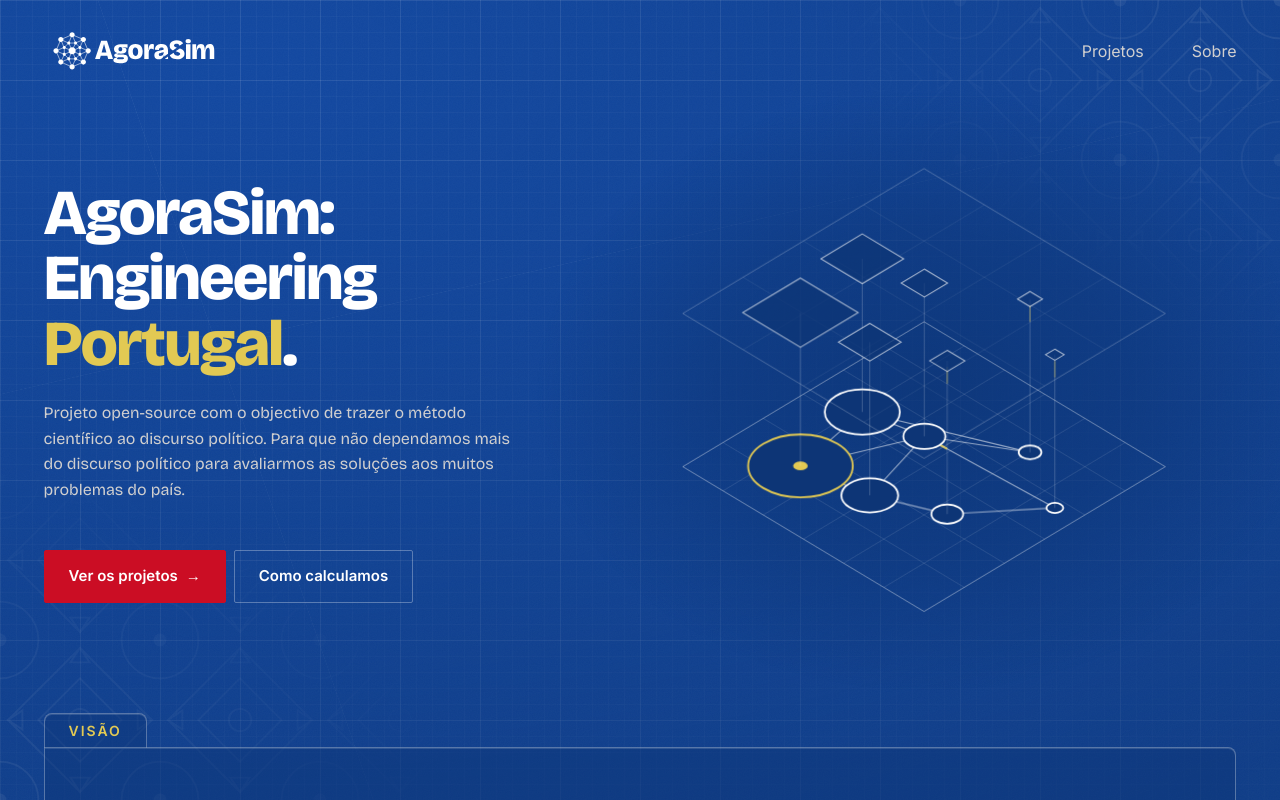
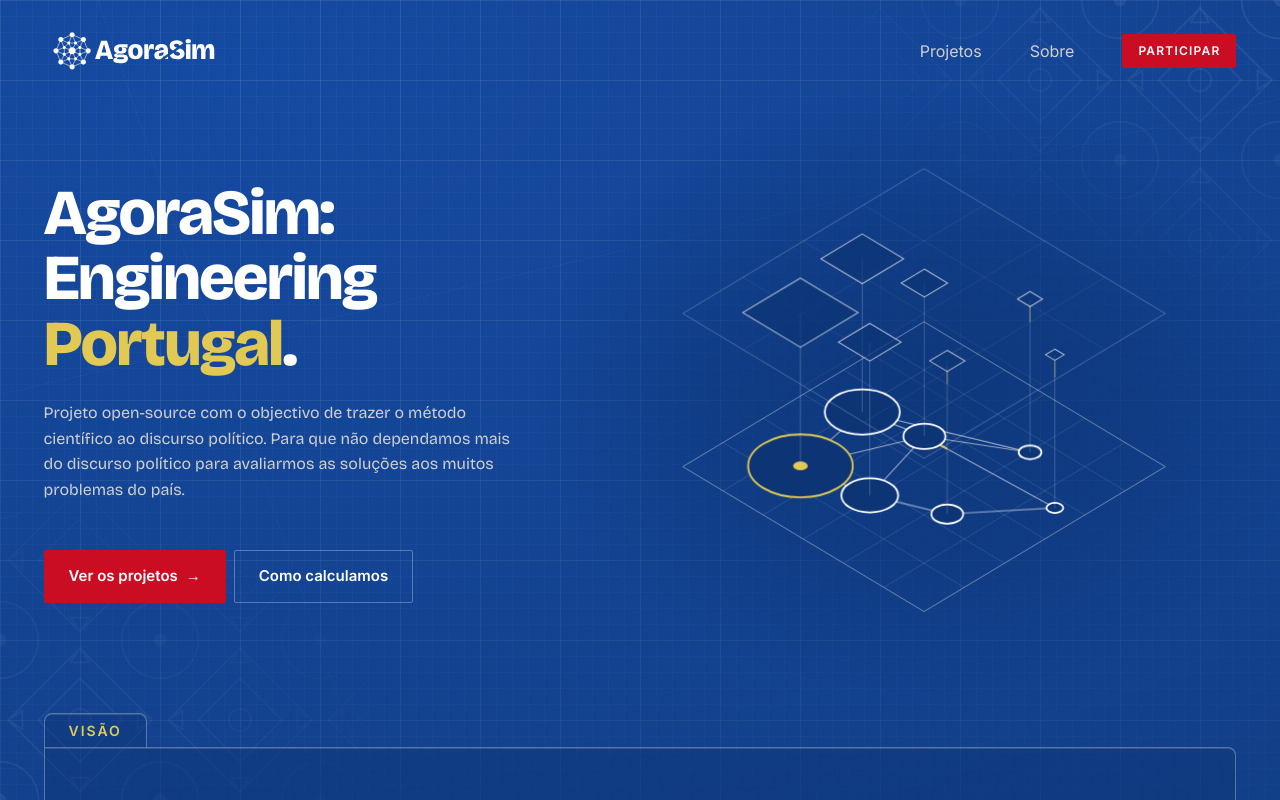
Before and after one commit to Agora-Sim/website, a React (Vite) app: page / in a window 1280 px wide. Shown: the top 800 px of the page. Built offline with nearby package versions, Linux system fonts and the light colour scheme.

Commit message:
fix: improved navbar

```diff
--- a/src/components/layout/Navbar/Navbar.css
+++ b/src/components/layout/Navbar/Navbar.css
@@ -71,7 +71,33 @@
   border-bottom-color: var(--color-anzac);
 }
 
-/* --- 4. Small screens --- */
+/* --- 4. Join action --- */
+
+/* Same stamp register as Method's — Monza fill, white text, technical
+   caps — so the page reads one accent used twice, not two red things.
+   Taller padding than that stamp, because this one is a control. */
+.navbar__cta {
+  align-self: center;
+  padding: 7px var(--space-3);
+  border-radius: var(--radius-sm);
+  background-color: var(--color-monza);
+  font-family: var(--font-technical);
+  font-size: var(--size-overline);
+  font-weight: var(--weight-semibold);
+  letter-spacing: var(--tracking-technical);
+  text-transform: uppercase;
+  color: var(--color-white);
+  text-decoration: none;
+  white-space: nowrap;
+  transition: background-color var(--dur-fast) var(--ease-out);
+}
+
+.navbar__cta:hover,
+.navbar__cta:focus-visible {
+  background-color: var(--color-monza-hover);
+}
+
+/* --- 5. Small screens --- */
 
 @media (max-width: 480px) {
   .navbar__inner {
@@ -82,6 +108,10 @@
     gap: var(--space-4);
   }
 
+  .navbar__cta {
+    padding-inline: var(--space-2);
+  }
+
   .navbar__logo {
     /* Scaled down from 46px at the same ~0.8 ratio the old 34/28 pair used. */
     height: 36px;
--- a/src/components/layout/Navbar/Navbar.jsx
+++ b/src/components/layout/Navbar/Navbar.jsx
@@ -4,7 +4,7 @@
 
 import { useEffect, useState } from 'react';
 
-import { BRAND, NAV_LINKS } from '@/content/site.js';
+import { BRAND, NAV_CTA, NAV_LINKS } from '@/content/site.js';
 import logo from '@/assets/images/logo-fullmark-white.svg';
 import './Navbar.css';
 
@@ -20,11 +20,12 @@
    ============================================================ */
 
 /**
- * Sticky page header: wordmark on the left, section links on the right.
+ * Sticky page header: wordmark on the left, section links and the join
+ * action on the right.
  *
  * Past the first scroll the bar gains a backdrop and a firmer rule, so it
  * stays readable once the hero's drawing scrolls up behind it. Two links
- * fit on a phone, so there is no menu to open.
+ * and one stamp fit on a phone, so there is no menu to open.
  */
 export default function Navbar() {
   const [isScrolled, setIsScrolled] = useState(false);
@@ -50,6 +51,15 @@
               {link.label}
             </a>
           ))}
+
+          <a
+            className="navbar__cta"
+            href={NAV_CTA.href}
+            target="_blank"
+            rel="noreferrer"
+          >
+            {NAV_CTA.label}
+          </a>
         </nav>
       </div>
     </header>
--- a/src/content/site.js
+++ b/src/content/site.js
@@ -15,6 +15,13 @@
   { id: 'sobre', label: 'Sobre', href: '#sobre' },
 ];
 
+/* The bar's one action, kept apart from NAV_LINKS: those jump within the
+   page, this one leaves it. Off-site, so it opens in a new tab. */
+export const NAV_CTA = {
+  label: 'Participar',
+  href: 'https://github.com/Agora-Sim',
+};
+
 /* --- 2. Brand --- */
 
 export const BRAND = {
```
